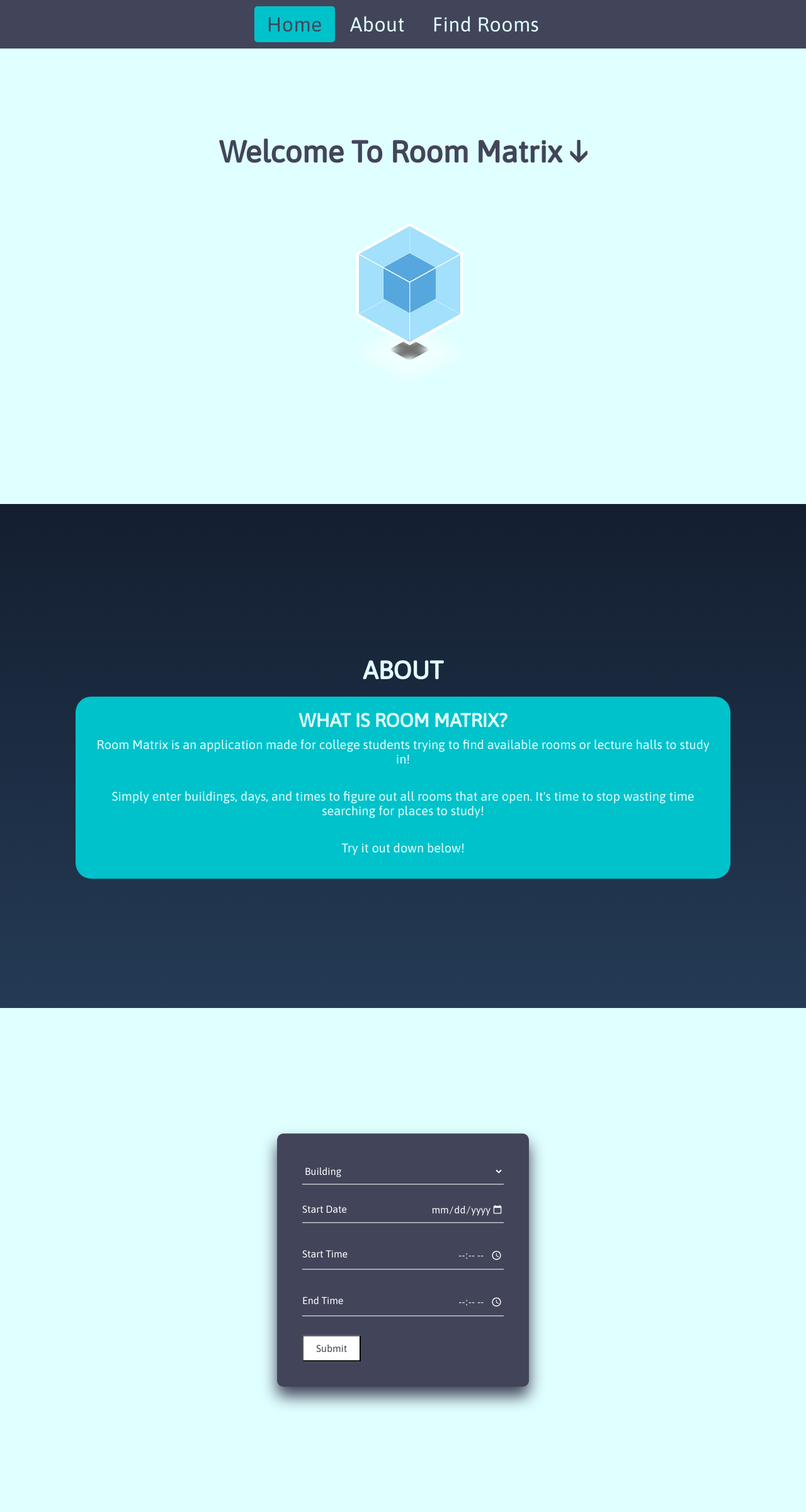
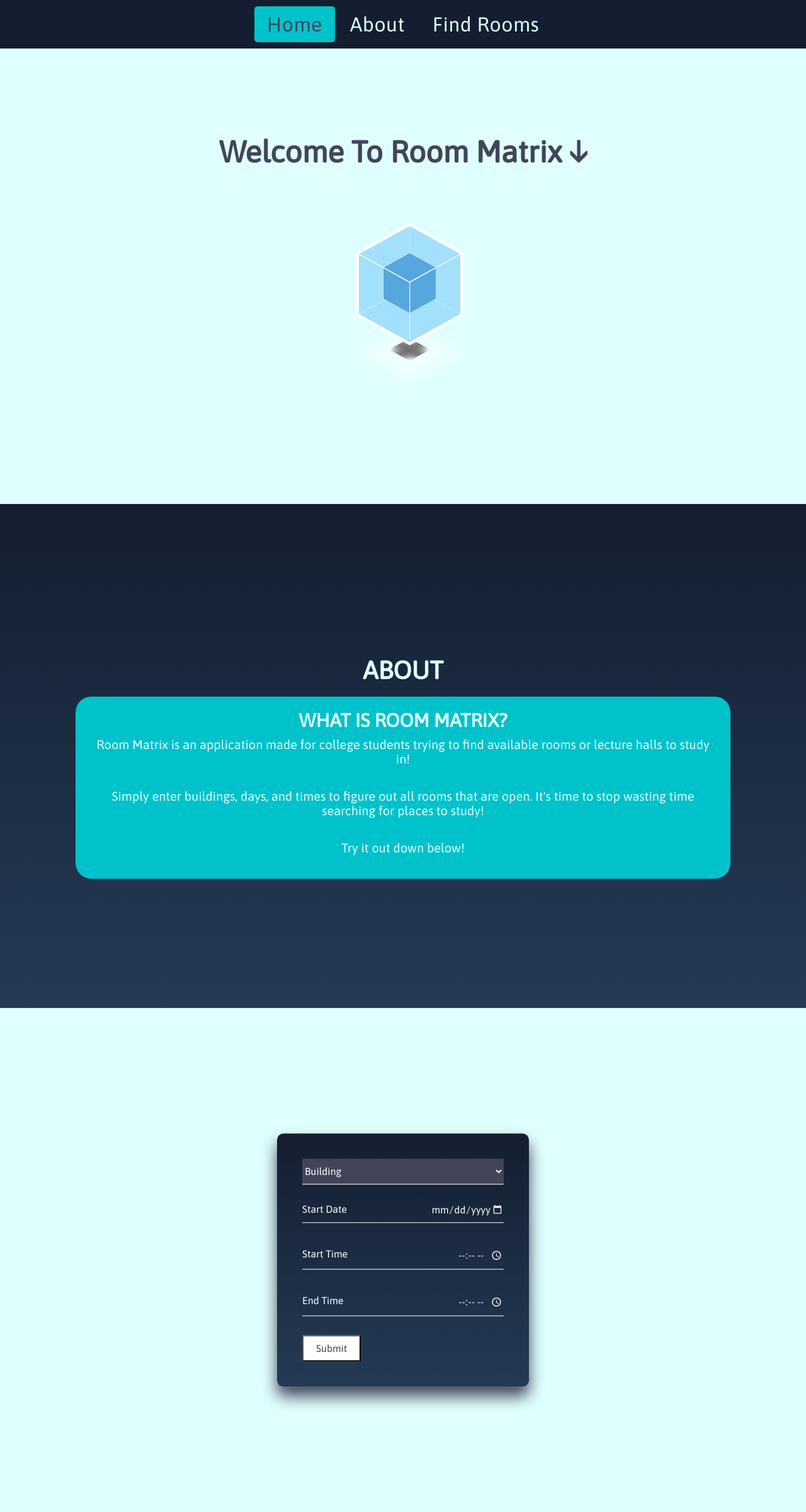
Before and after one commit to kavlekar101/2022-Hack-Project-Actual, a Flask app: page / in a window 1280 px wide. Shown: the whole page at 63% size. Run offline with Flask 2, Linux system fonts and the light colour scheme.

Commit message:
Fail safe

```diff
--- a/app/routes.py
+++ b/app/routes.py
@@ -28,4 +28,5 @@
 		day = str(form.startdate.data.month) + "/" + str(form.startdate.data.day) + "/" + str(form.startdate.data.year)
 		results = WebScrape.test(building, day, startT, endT)
 
+
 	return render_template('base.html', form=form, buildings=buildings, results=results)
--- a/app/static/css/base.css
+++ b/app/static/css/base.css
@@ -35,7 +35,7 @@
   left: 0;
   width: 100%;
   z-index: 1000;
-  background: #42455a;
+  background: #141e30;
   padding: 20px;
   text-align: center;
 }
@@ -415,7 +415,7 @@
 .leaderboard header {
 	--start: 15%;
 	height: 130px;
-	background-image: repeating-radial-gradient(circle at var(--start), transparent 0%, transparent 10%, rgba(54, 89, 219, .33) 10%, rgba(54, 89, 219, .33) 17%), linear-gradient(to right, #5b7cfa, #3659db);
+	background-image: linear-gradient(#141e30, #243b55);
 	color: #fff;
 	position: relative;
 	border-radius: 12px 12px 0 0;
@@ -524,7 +524,7 @@
 	width: 400px;
 	padding: 40px;
 	transform: translate(-50%, -50%);
-	background: #42455a;
+	background: linear-gradient(#141e30, #243b55);
 	box-sizing: border-box;
 	box-shadow: 0 15px 25px #42455a;
 	border-radius: 10px;
--- a/app/templates/base.html
+++ b/app/templates/base.html
@@ -77,6 +77,8 @@
 	</section>
 
     <section id="script">
+		{% block content %}
+		{% if not results %}
         <div class="container reveal">
             <form action="" method='POST' name="myform">
                 {{ form.csrt_token }}
@@ -109,8 +111,7 @@
                 </p>
             </form>
         </div>
-		{% if results %}
-		{% block content %}
+		{% else %}
 		<article class="leaderboard">
 			<header>
 			  <h1 class="leaderboard__title"><span class="leaderboard__title--top">Available Rooms</span><span class="leaderboard__title--bottom"></span></h1>
@@ -124,8 +125,8 @@
 		</article>
 
 
+		{% endif %}
 		{% endblock content %}
-		{% endif %}
     </section>
 
 	<script>
```
